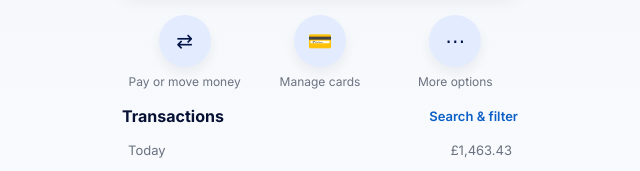
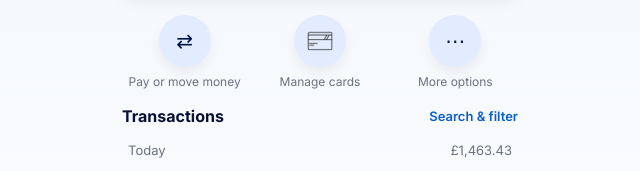
Before and after one commit to MattsNotIt/NationwideOverview, a plain HTML site: page index.html in a window 1280 px wide. Shown: the part 226-397 px from the top of the page, 320-960 px from the left. Drawn offline with Linux system fonts and the light colour scheme.

Commit message:
update colour + added actual logo

```diff
--- a/index.html
+++ b/index.html
@@ -39,7 +39,7 @@
 				<div class="action-label">Pay or move money</div>
 			</button>
 			<button class="action">
-				<div class="action-icon">💳</div>
+				<div class="action-icon"><img src="Bankcard.png" alt="Card" class="action-icon-img"></div>
 				<div class="action-label">Manage cards</div>
 			</button>
 			<button class="action">
--- a/style.css
+++ b/style.css
@@ -1,7 +1,7 @@
 
 :root{
 	--bg:#f2f6fb;
-	--panel:#f8fbff;
+	--panel:#f1f5ff;
 	--card:#ffffff;
 	--nav:#011546;
 	--accent:#e9f0ff;
@@ -41,6 +41,8 @@ html,body{height:100%;margin:0;background:var(--bg);color:#071034}
 .action{flex:1;background:transparent;border:none;padding:6px;display:flex;flex-direction:column;align-items:center;gap:8px}
 .action .action-icon{width:52px;height:52px;border-radius:50%;background:#e3ecff;display:flex;align-items:center;justify-content:center;box-shadow:0 6px 12px rgba(7,16,36,0.06);font-size:20px;color:var(--nav)}
 .action-label{font-size:12px;text-align:center;color:var(--muted);line-height:1.1}
+/* image inside the circular action icon */
+.action .action-icon img.action-icon-img{width:28px;height:28px;object-fit:contain;display:block}
 
 .transactions-list{margin-bottom:68px}
 .tx-header{display:flex;justify-content:space-between;align-items:center;margin-bottom:8px}
```
Also changed, not shown: Bankcard.png (added).
